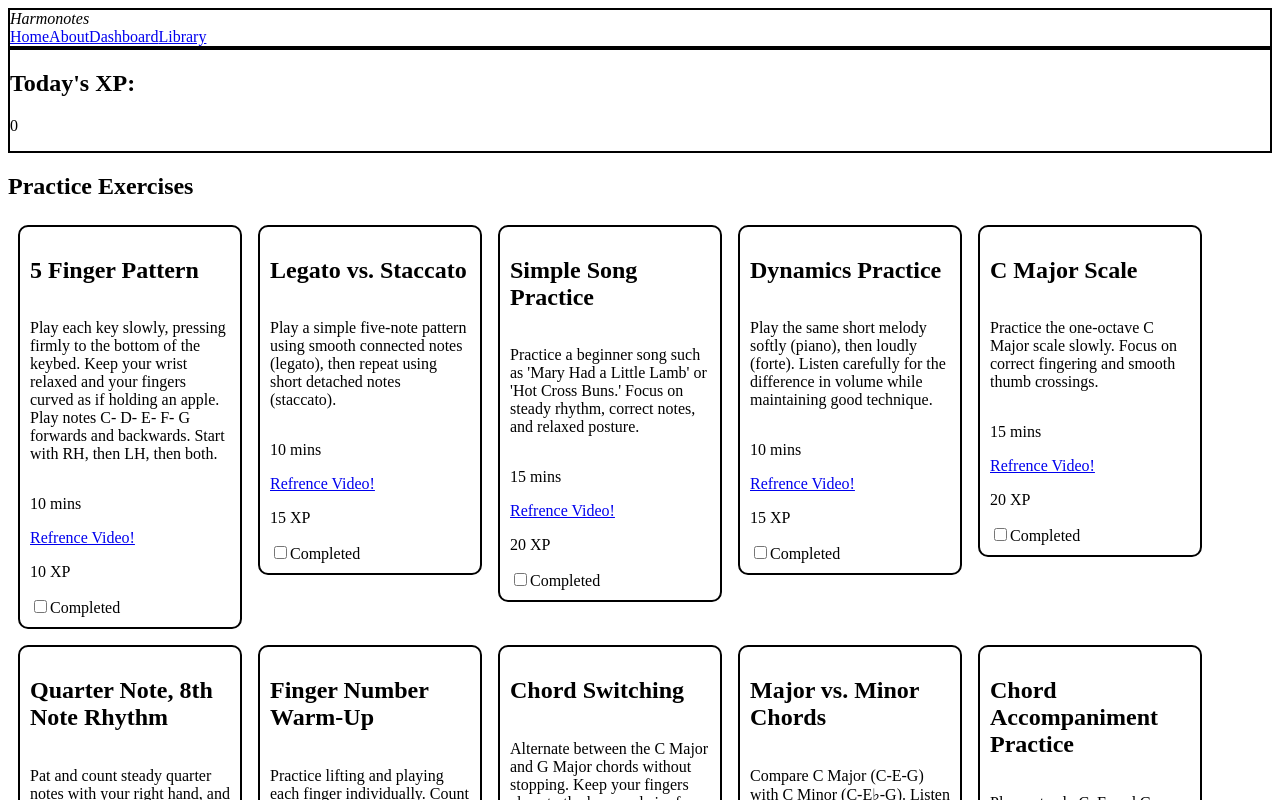
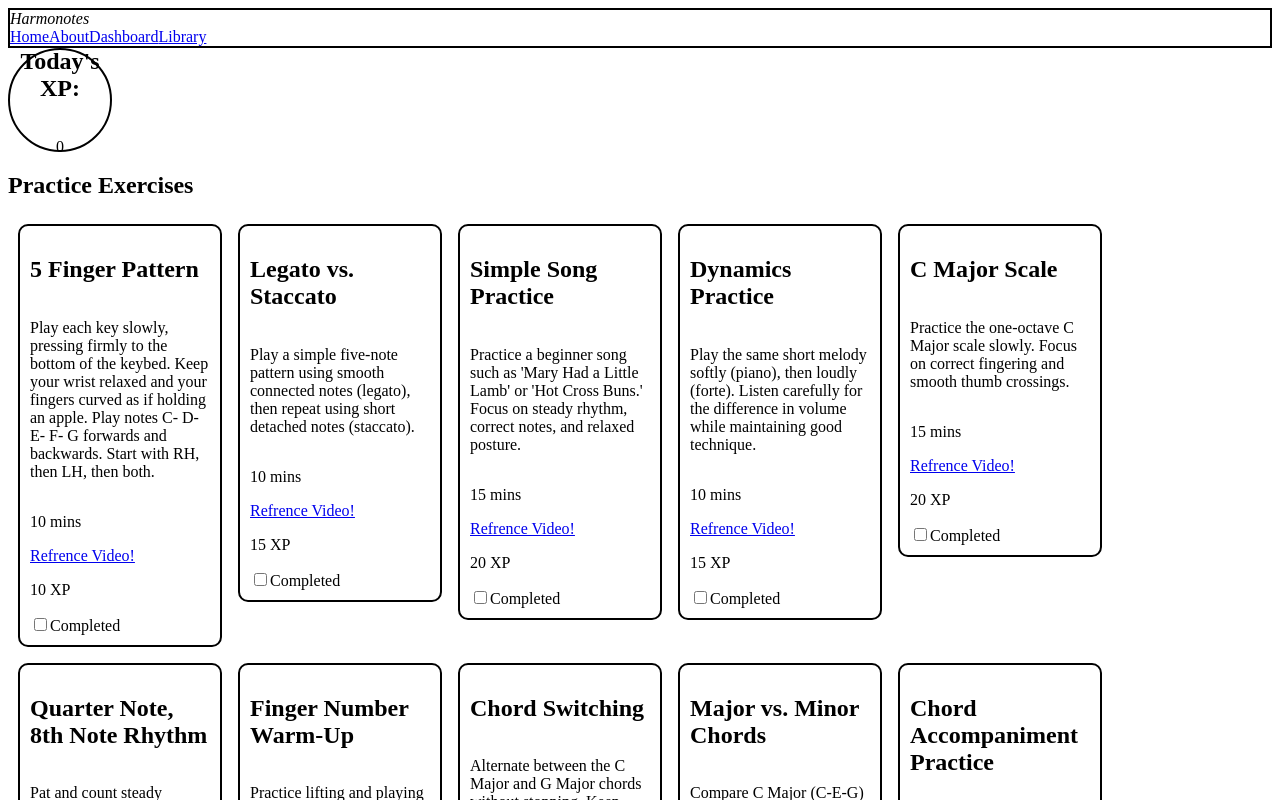
Before and after one commit to BrookeFloyd10/Harmonotes-BrookeF, a React (Vite) app in the folder harmonotes/: page /dashboard in a window 1280 px wide. Shown: the top 800 px of the page. Built offline with nearby package versions, Linux system fonts and the light colour scheme.

Commit message:
added tracker styling

```diff
--- a/harmonotes/src/App.css
+++ b/harmonotes/src/App.css
@@ -9,7 +9,7 @@ header{
 article {
     display :flex;
     flex-direction: column;
-    max-width: 200px;
+    width: 180px;
     border: 2px solid #000000;
     border-radius: 10px;
     padding: 10px;
@@ -18,6 +18,14 @@ article {
 
 .xp-tracker{
     border: 2px solid #000000;
+    border-radius: 50%;
+    width: 100px;
+    height: 100px;
+    display:flex;
+    flex-direction: column;
+    align-items: center;
+    justify-content: center;
+    text-align: center;
 }
 
 .exercise-list ul {
--- a/harmonotes/src/pages/Dashboard.jsx
+++ b/harmonotes/src/pages/Dashboard.jsx
@@ -46,6 +46,7 @@ function Dashboard() {
     if (error) return <p>Error loading: {error}</p>;
     return (
         <>
+
             <XPTracker practiceData={practiceData} />
 
             <section className="exercise-list">
```
